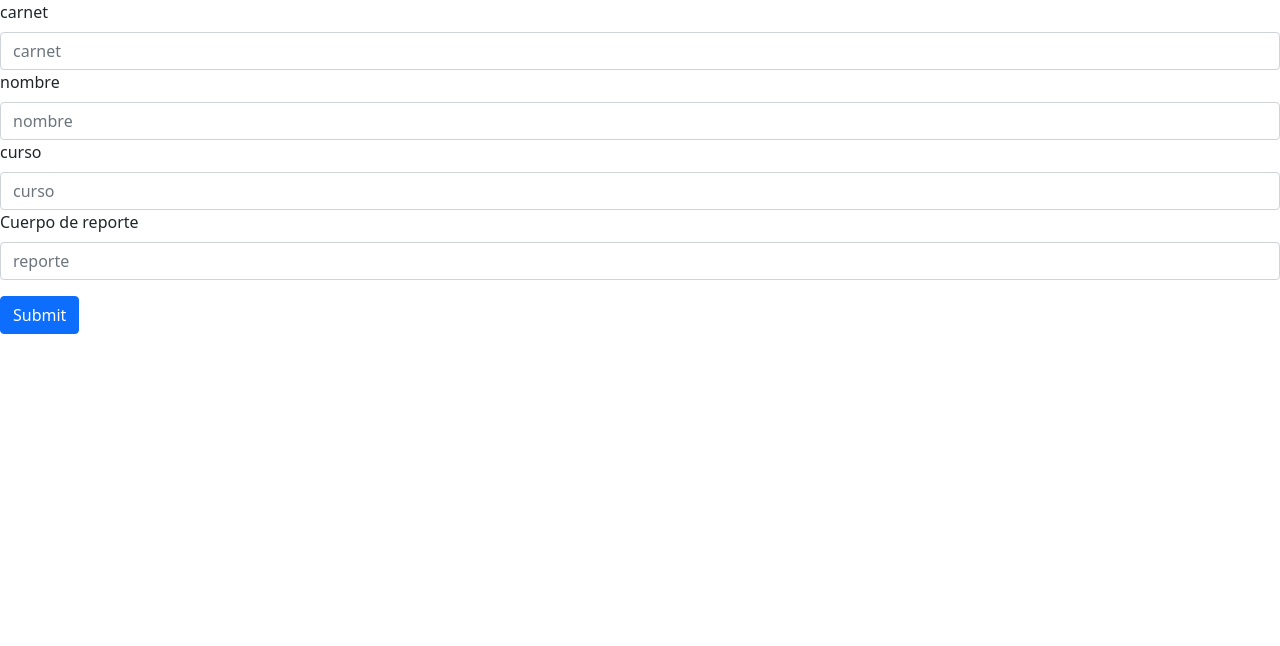
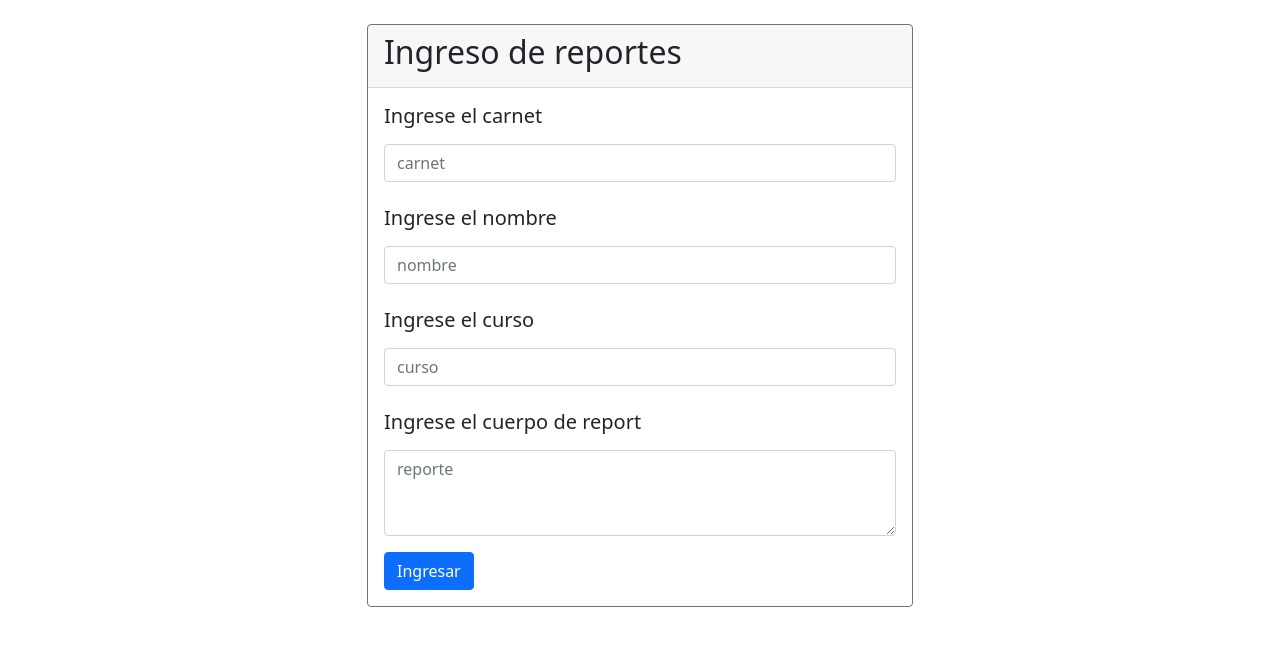
Before and after one commit to NedHerrera/REDES2_2S2021_GRUPO18, a React (Create React App) app in the folder Practica2/frontend/: page / in a window 1280 px wide. Shown: the top 646 px of the page. Built offline with nearby package versions, Linux system fonts and the light colour scheme.

Commit message:
[add] view del modulo de ingreso de reporte

```diff
--- a/Practica2/frontend/src/Components/ingresoReporte.js
+++ b/Practica2/frontend/src/Components/ingresoReporte.js
@@ -1,5 +1,5 @@
 import 'bootstrap/dist/css/bootstrap.min.css';
-import { Form, Button } from 'react-bootstrap';
+import { Form, Button, Container, Col, Row, Card } from 'react-bootstrap';
 import { useState, useEffect } from 'react';
 
 function IngresoReporte() {
@@ -21,33 +21,52 @@ function IngresoReporte() {
                 console.log(response);
             }
         );*/
-        console.log(carnet);
+        console.log("carnet: " + carnet);
+        console.log("nombre: " + nombre);
+        console.log("curso: " + curso);
+        console.log("reporte: " + reporte);
     }
 
-    useEffect( () => {
+    /*useEffect( () => {
         console.log(carnet)
     }, [carnet] )
 
     useEffect( () => {
         console.log(nombre)
-    }, [nombre] )
+    }, [nombre] )*/
 
     return (
+        <div>
+            <br />
+            <Container>
+                <Row>
+                    <Col></Col>
+                    <Col xs={6}>
+                        <Card border="secondary">
+                            <Card.Header> <h2>Ingreso de reportes</h2> </Card.Header>
+                            <Card.Body>
                                 <Form>
                                     <Form.Group className="mb-3" controlId="formBasicEmail">
-                <Form.Label>carnet</Form.Label>
+                                        <Form.Label><Card.Title>Ingrese el carnet</Card.Title></Form.Label>
                                         <Form.Control type="text" placeholder="carnet" value={carnet} onChange={event => setCarnet(event.target.value)} />
-                <Form.Label>nombre</Form.Label>
+                                        <Form.Label><br /> <Card.Title>Ingrese el nombre</Card.Title></Form.Label>
                                         <Form.Control type="text" placeholder="nombre" value={nombre} onChange={event => setNombre(event.target.value)} />
-                <Form.Label>curso</Form.Label>
+                                        <Form.Label><br /> <Card.Title>Ingrese el curso</Card.Title></Form.Label>
                                         <Form.Control type="text" placeholder="curso" value={curso} onChange={event => setCurso(event.target.value)} />
-                <Form.Label>Cuerpo de reporte</Form.Label>
-                <Form.Control type="text" placeholder="reporte" value={reporte} onChange={event => setReporte(event.target.value)} />
+                                        <Form.Label><br /> <Card.Title>Ingrese el cuerpo de report</Card.Title></Form.Label>
+                                        <Form.Control as="textarea" placeholder="reporte" rows={3} value={reporte} onChange={event => setReporte(event.target.value)} />
                                     </Form.Group>
                                     <Button variant="primary" onClick={ enviar }>
-                Submit
+                                        Ingresar
                                     </Button>
                                 </Form>
+                            </Card.Body>
+                        </Card>
+                    </Col>
+                    <Col></Col>
+                </Row>
+            </Container>
+        </div>
     );
 }
 
```
Lines whose indentation alone changed are shown as unchanged.
